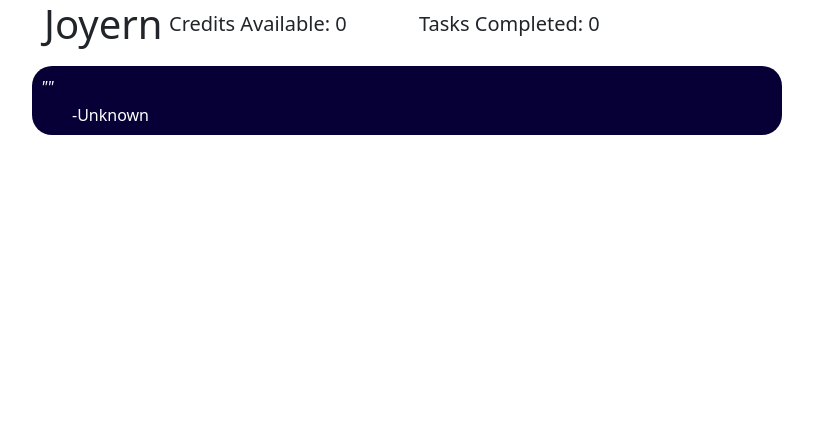
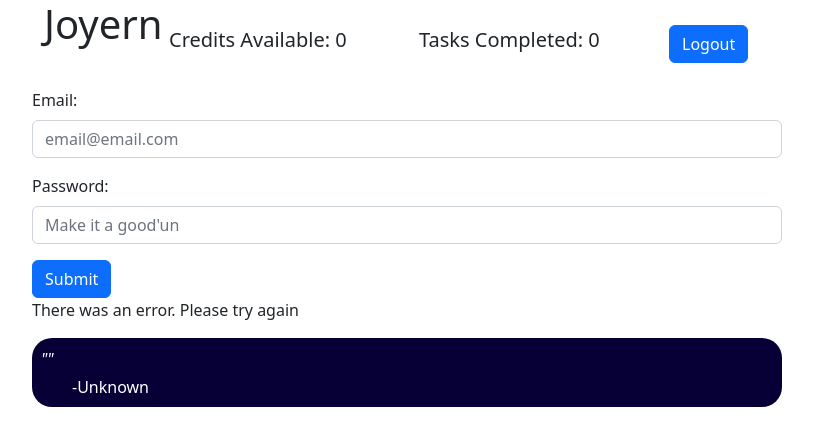
Before and after one commit to kerBamf/ChoreScore_Frontend, a React (Create React App) app: page /auth/login in a window 1280 px wide. Shown: the top 446 px of the page, without its empty margins (233-1046 px from the left). Built offline with nearby package versions, Linux system fonts and the light colour scheme.

Commit message:
Auth is working and routes are routing properly

```diff
--- a/src/App.js
+++ b/src/App.js
@@ -13,6 +13,8 @@
 import EditReward from './pages/editReward';
 import Footer from './components/footer'
 import Header from './components/header'
+import RegisterUser from './pages/register';
+import LoginUser from './pages/login';
 import Container from 'react-bootstrap/Container'
 
 function App() {
@@ -21,68 +23,14 @@
   const [score, setScore] = useState(0)
   const [tasksDone, setTasksDone] = useState(0)
 
-  const registerUser = async (data) => {
-    try {
-      const configs = {
-        method: "POST",
-        body: JSON.stringify(data),
-        headers: {
-          "Content-Type": "application/json"
-        }
-      }
-
-      const newUser = await Fetch('http://localhost:400/auth/register',
-      configs)
-
-      const parsedUser = await newUser.json()
-      console.log(parsedUser)
-
-      setUserToken(parsedUser.token)
-      setCurrentUser(parsedUser.currentUser)
-      setIsAuthenticated(parsedUser.loggedIn)
-      return parsedUser
-    } catch(err) {
-      console.log(err)
-      clearUserToken();
-      setIsAuthenticated(false)
-  }
-}
-
-  const loginUser = async (data) => {
-    try {
-      const configs = {
-        method: "POST",
-        body: JSON.stringify(data),
-        headers: {
-          "Content-Type": "applications/json"
-        }
-      }
-
-      const response = await fetch(
-        "http://localhost:4000/auth/login", configs
-      )
-
-      const user = await response.json()
-      console.log(user)
-
-      setUserToken(user.token)
-      setCurrentUser(user.currentUser)
-      setIsAuthenticated(user.loggedI)
-
-      return user
-    } catch(err) {
-      console.log(err)
-      clearUserToken()
-      setIsAuthenticated(false)
-    }
-  }
-
   return (
     <div className="App">
       <div className="appContainer">
       <Container fluid="xs">
-        <Header mods={{score, tasksDone, currentUser}}/>
+        <Header mods={{score, tasksDone, currentUser, setCurrentUser, isAuthenticated, setIsAuthenticated}}/>
       <Routes>
+        <Route path="/auth/register" element={<RegisterUser mods={{currentUser, setCurrentUser, isAuthenticated, setIsAuthenticated }} />} />
+        <Route path="/auth/login" element={<LoginUser mods={{currentUser, setCurrentUser, isAuthenticated, setIsAuthenticated }} />} />
         <Route path="/" element={<TaskList mods={{score, setScore, tasksDone, setTasksDone}} />} />
         <Route path="/task">
           <Route path="new" element={<NewTask />} />
--- /dev/null
+++ b/src/components/authRoutes.js
@@ -0,0 +1,61 @@
+import { setUserToken, clearUserToken } from '../utils/authToken'
+
+export const registerUser = async (data) => {
+    try {
+      const configs = {
+        method: "POST",
+        body: JSON.stringify(data),
+        headers: {
+          "Content-Type": "application/json"
+        }
+      }
+
+      const newUser = await fetch('http://localhost:4000/auth/register', configs)
+      console.log(`New user: ${newUser}`)
+
+      const parsedUser = await newUser.json()
+      console.log(parsedUser)
+
+      setUserToken(parsedUser.token)
+      return parsedUser
+    } catch(err) {
+      console.log(err)
+      clearUserToken();
+  }
+}
+
+ export const loginUser = async (data) => {
+    try {
+      const configs = {
+        method: "POST",
+        body: JSON.stringify(data),
+        headers: {
+          "Content-Type": "application/json"
+        }
+      }
+      console.log(configs)
+      const response = await fetch('http://localhost:4000/auth/login', configs)
+
+      const user = await response.json()
+      console.log(user)
+
+      setUserToken(user.token)
+
+      return user
+    } catch(err) {
+      console.log(err)
+      clearUserToken()
+    }
+  }
+
+  export const logoutUser = async (data) => {
+    try{
+        let response = await fetch('http://localhost:4000/auth/logout')
+        response = response.json()
+        clearUserToken()
+        return response.message
+    } catch(err) {
+        console.log(err)
+        clearUserToken()
+    }
+  }
--- a/src/components/header.js
+++ b/src/components/header.js
@@ -2,10 +2,22 @@
 import Row from 'react-bootstrap/Row'
 import Col from 'react-bootstrap/Col'
 import Navbar from 'react-bootstrap/Navbar'
+import { logoutUser } from './authRoutes'
+import Button from 'react-bootstrap/Button'
 
 function Header(props) {
     const score = props.mods.score
     const tasksDone = props.mods.tasksDone
+    const currentUser = props.mods.currentUser
+    const setCurrentUser = props.mods.setCurrentUser
+    const setIsAuthenticated = props.mods.setIsAuthenticated
+
+    const handleClick = async () => {
+        setCurrentUser(null)
+        setIsAuthenticated(false)
+        logoutUser()
+
+    }
 
     return(
 
@@ -13,6 +25,8 @@
                 <Row className="justify-content-start align-items-center">
                     <Col sm={2} >
                         <h1 className="headerTitle">Joyern</h1>
+                        <br />
+                        {currentUser ? <h4>{currentUser.name}</h4> : null}
                     </Col>
                     <Col sm={4}>
                         <h5>Credits Available: {score}</h5>
@@ -20,6 +34,9 @@
                     <Col sm={4}>
                         <h5>Tasks Completed: {tasksDone}</h5>
                     </Col>
+                    <Col>
+                        <Button onClick={handleClick}>Logout</Button>
+                    </Col>
                 </Row>
             </Container>
     )
--- /dev/null
+++ b/src/pages/login.js
@@ -0,0 +1,60 @@
+import { loginUser } from "../components/authRoutes";
+import { useNavigate } from "react-router";
+import { useState } from 'react'
+import Form from 'react-bootstrap/Form'
+import Button from 'react-bootstrap/Button'
+
+const LoginUser = (props) => {
+    const currentUser = props.mods.currentUser
+    const setCurrentUser = props.mods.setCurrentUser
+    const isAuthenticated = props.mods.isAuthenticated
+    const setIsAuthenticated = props.mods.setIsAuthenticated
+    const initialState = { username: "", password: ""}
+    const navigate = useNavigate()
+    const [input, setInput] = useState(initialState)
+    const [errorState, setErrorState] = useState(false)
+
+    function errorMessage() {
+        setErrorState(true)
+        setTimeout(() => {
+            setErrorState(false)
+        }, 3000)
+    }
+
+    const handleSubmit = async (e) => {
+        e.preventDefault()
+        const user = await loginUser(input)
+
+        if (user) {
+            setCurrentUser(user)
+            setIsAuthenticated(user.isLoggedIn)
+            //navigate("/")
+        } else {
+            errorMessage()
+        }
+        setInput(initialState)
+    }
+
+    const handleChange = (e) => {
+        setInput({ ...input, [e.target.name]: e.target.value})
+    }
+
+    return (
+        <>
+        <Form onSubmit={handleSubmit}>
+            <Form.Group className="mb-3" controlId="formBasicEmail">
+                <Form.Label>Email: </Form.Label>
+                <Form.Control type="text" onChange={handleChange} placeholder="email@email.com" name="username" />
+            </Form.Group>
+            <Form.Group className="mb-3" controlId="formBasicPassword">
+                <Form.Label>Password: </Form.Label>
+                <Form.Control type="text" onChange={handleChange} placeholder="Make it a good'un" name="password" />
+            </Form.Group>
+            <Button variant="primary" type="submit">Submit</Button>
+        </Form>
+        {!errorState ? <p>There was an error. Please try again</p> : null}
+        </>
+    )
+}
+
+export default LoginUser
--- /dev/null
+++ b/src/pages/register.js
@@ -0,0 +1,61 @@
+import { getUserToken } from "../utils/authToken";
+import { registerUser } from "../components/authRoutes";
+import { useNavigate } from "react-router";
+import { useState } from 'react'
+import Form from 'react-bootstrap/Form'
+import Button from 'react-bootstrap/Button'
+
+const RegisterUser = (props) => {
+    const currentUser = props.mods.currentUser
+    const setCurrentUser = props.mods.setCurrentUser
+    const isAuthenticated = props.mods.isAuthenticated
+    const setIsAuthenticated = props.mods.setIsAuthenticated
+    const initialState = { username: "", password: ""}
+    const navigate = useNavigate()
+    const [input, setInput] = useState(initialState)
+    const [errorState, setErrorState] = useState(false)
+
+    function errorMessage() {
+        setErrorState(true)
+        setTimeout(() => {
+            setErrorState(false)
+        }, 3000)
+    }
+
+    const handleSubmit = async (e) => {
+        e.preventDefault()
+        const newUser = await registerUser(input)
+
+        if (newUser) {
+            setCurrentUser(newUser)
+            setIsAuthenticated(newUser.isLoggedIn)
+            //navigate("/")
+        } else {
+            errorMessage()
+        }
+        setInput(initialState)
+    }
+
+    const handleChange = (e) => {
+        setInput({ ...input, [e.target.name]: e.target.value})
+    }
+
+    return (
+        <>
+        <Form onSubmit={handleSubmit}>
+            <Form.Group className="mb-3" controlId="formBasicEmail">
+                <Form.Label>Email: </Form.Label>
+                <Form.Control type="text" onChange={handleChange} placeholder="email@email.com" name="username" />
+            </Form.Group>
+            <Form.Group className="mb-3" controlId="formBasicPassword">
+                <Form.Label>Password: </Form.Label>
+                <Form.Control type="text" onChange={handleChange} placeholder="Make it a good'un" name="password" />
+            </Form.Group>
+            <Button variant="primary" type="submit">Submit</Button>
+        </Form>
+        {!errorState ? <p>There was an error. Please try again</p> : null}
+        </>
+    )
+}
+
+export default RegisterUser
--- a/src/pages/taskList.js
+++ b/src/pages/taskList.js
@@ -14,6 +14,7 @@
     async function getTasks() {
         try{
         let myTasks = await tasksLoader();
+        console.log(myTasks)
         setTasks(myTasks);
         } catch(err) {
             console.log(err)
```
Also changed, not shown: src/apiCalls.js (+65 -23 lines), 1 other file (tests, documents, lock files or other folders).
